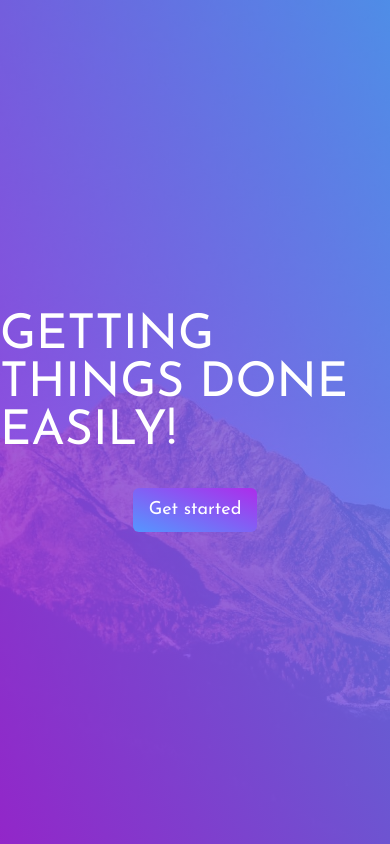
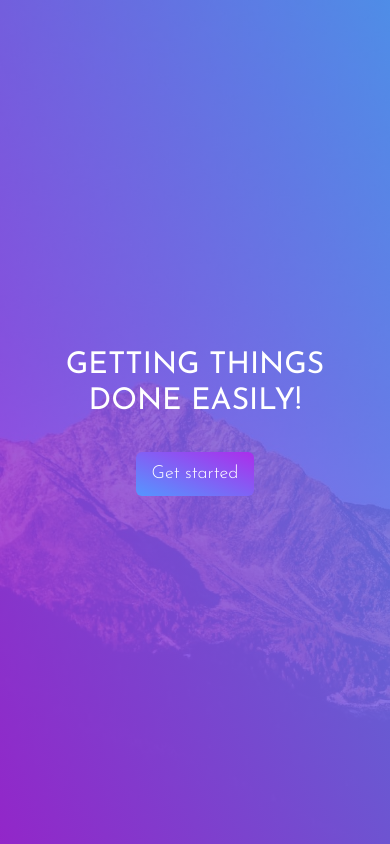
Before and after one commit to phhien203/todo-next-2, a Next.js app: page / in a window 390 px wide. Built offline with nearby package versions, Linux system fonts and the light colour scheme; no server answers.

Commit message:
fix UI on home page

```diff
--- a/src/app/page.module.css
+++ b/src/app/page.module.css
@@ -12,4 +12,5 @@
     ),
     url('/bg-hero-2.jpg');
   background-size: cover;
+  padding: 1rem;
 }
--- a/src/app/page.tsx
+++ b/src/app/page.tsx
@@ -8,12 +8,12 @@ export default async function Home() {
 
   return (
     <div className={styles.main}>
-      <h1 className="text-5xl uppercase text-white">
+      <h1 className="text-3xl md:text-5xl uppercase text-white text-center">
         Getting things done easily!
       </h1>
       <Link
         href={href}
-        className="inline-block mt-8 text-lg text-center px-4 py-2 bg-gradient-to-tr from-[#5596FF] to-[#AC2DEB] rounded-md text-white"
+        className="inline-block mt-8 text-lg text-center px-4 py-2 bg-gradient-to-tr from-[#5596FF] to-[#AC2DEB] rounded-md text-white font-light"
       >
         Get started
       </Link>
```
